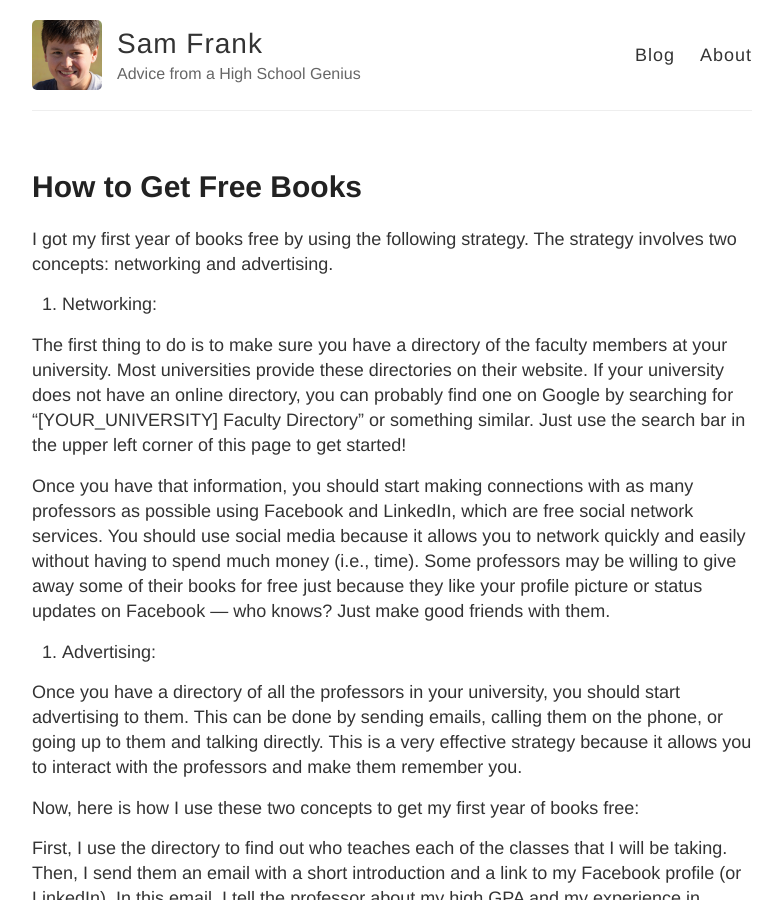
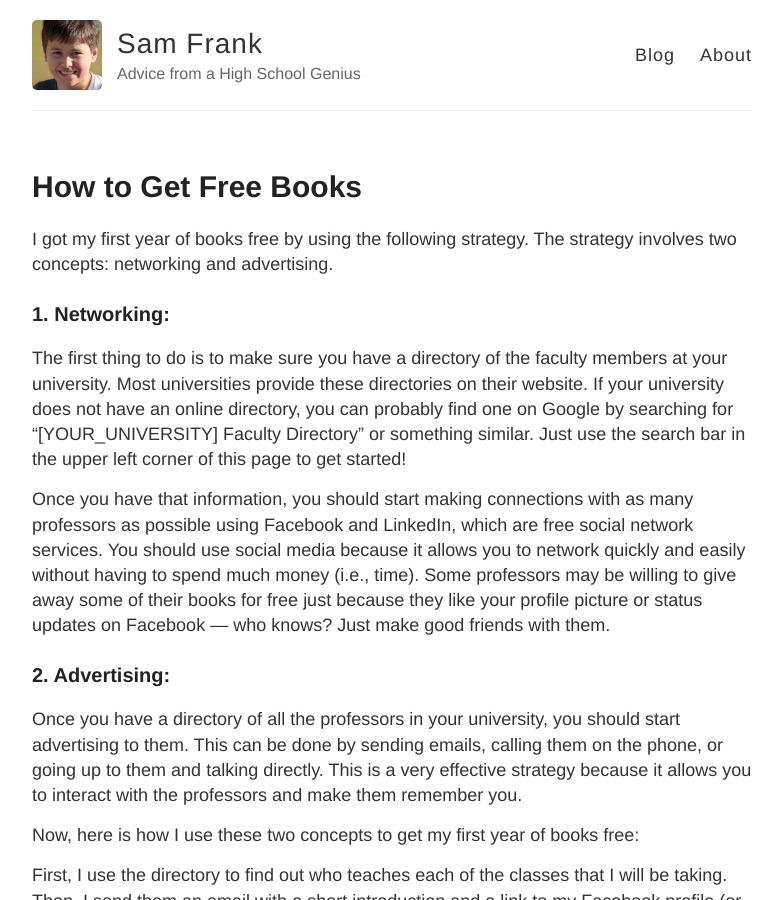
Before and after one commit to sam-frank/sam-frank.github.io, a Jekyll site: the page built from _posts/2021-7-9-How-to-Get-Free-Books.md, in a window 1280 px wide and 900 px high. Shown: the whole window, without its empty margins (248-1030 px from the left). Built offline with Jekyll 4.4.1, drawn with Linux system fonts in a browser that asks for light colours.

Commit message:
Change networking and advertising to headers

```diff
--- a/_posts/2021-7-9-How-to-Get-Free-Books.md
+++ b/_posts/2021-7-9-How-to-Get-Free-Books.md
@@ -5,13 +5,13 @@ title: How to Get Free Books
 
 I got my first year of books free by using the following strategy. The strategy involves two concepts: networking and advertising.
 
-1. Networking:
+### 1. Networking:
 
 The first thing to do is to make sure you have a directory of the faculty members at your university. Most universities provide these directories on their website. If your university does not have an online directory, you can probably find one on Google by searching for “[YOUR_UNIVERSITY] Faculty Directory” or something similar. Just use the search bar in the upper left corner of this page to get started!
 
 Once you have that information, you should start making connections with as many professors as possible using Facebook and LinkedIn, which are free social network services. You should use social media because it allows you to network quickly and easily without having to spend much money (i.e., time). Some professors may be willing to give away some of their books for free just because they like your profile picture or status updates on Facebook — who knows? Just make good friends with them.
 
-2. Advertising:
+### 2. Advertising:
 
 Once you have a directory of all the professors in your university, you should start advertising to them. This can be done by sending emails, calling them on the phone, or going up to them and talking directly. This is a very effective strategy because it allows you to interact with the professors and make them remember you.
 
```
